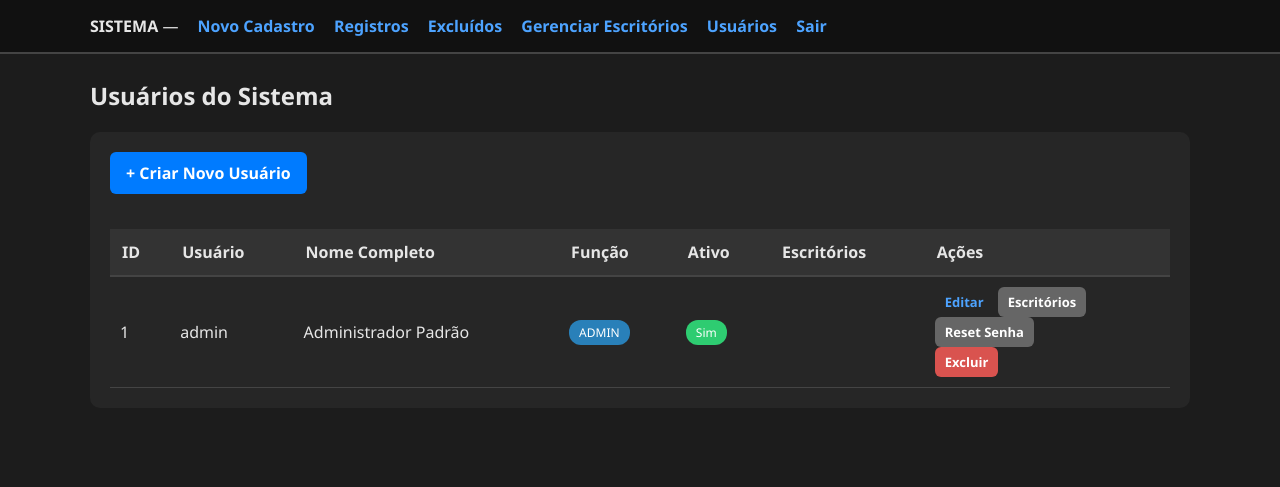
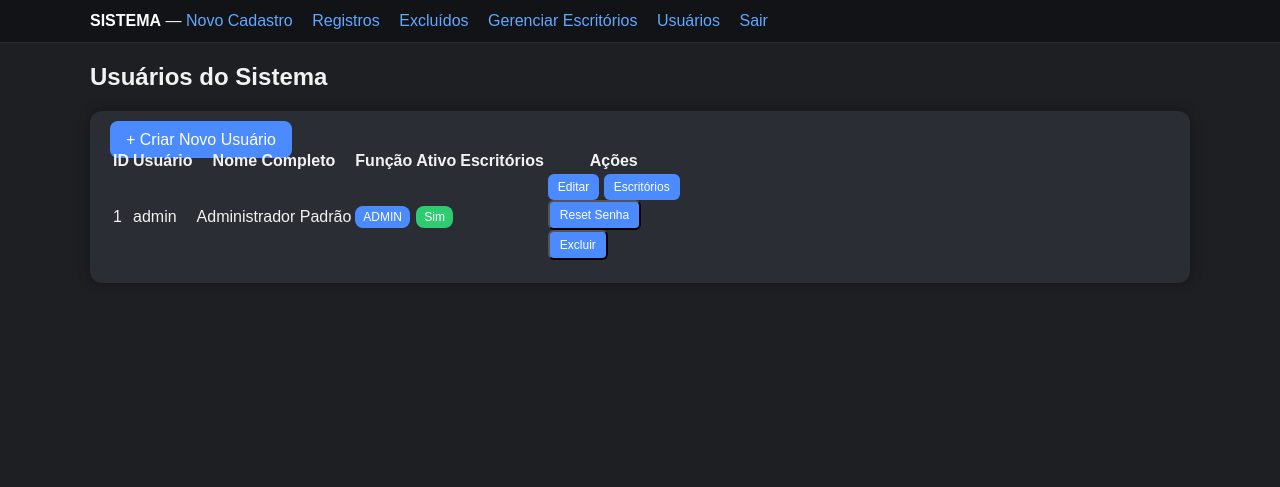
Before and after one commit to bponedev/TABELA-DE-CLIENTES, a Flask app: page /admin/users in a window 1280 px wide. Shown: the top 487 px of the page. Run offline with Flask 3, Linux system fonts and the light colour scheme; the visitor is signed in with stand-in values (Sample User, id 1); data comes from the database, SQL or seed files in the repository.

Commit message:
Refactor CSS for dark mode theme
Updated styles for dark mode theme, including background colors, padding, and border styles for various components.

```diff
--- a/static/style.css
+++ b/static/style.css
@@ -1,197 +1,168 @@
-/* =============================== */
-/*          RESET BÁSICO          */
-/* =============================== */
-
-* {
+/* ===================================================== */
+/*                 TEMA GERAL - DARK MODE               */
+/* ===================================================== */
+body {
+    background: #1d1f23;
+    color: #f2f2f2;
+    font-family: Arial, sans-serif;
     margin: 0;
     padding: 0;
-    box-sizing: border-box;
-    font-family: "Segoe UI", sans-serif;
-}
-
-body {
-    background: #1c1c1c;
-    color: #e6e6e6;
-    padding-bottom: 80px;
 }
 
 a {
-    color: #4da3ff;
+    color: #61a8ff;
     text-decoration: none;
 }
 
-a:hover {
-    text-decoration: underline;
+.container {
+    width: 95%;
+    margin: auto;
+    max-width: 1100px;
 }
 
 
-/* =============================== */
-/*            TOP BAR             */
-/* =============================== */
+/* ===================================================== */
+/*                     TOPBAR                            */
+/* ===================================================== */
 
 .topbar {
-    background: #111;
-    padding: 15px 0;
-    margin-bottom: 25px;
-    border-bottom: 2px solid #444;
+    background: #111317;
+    padding: 12px 0;
+    border-bottom: 1px solid #2a2d33;
 }
 
 .topbar a {
-    margin-left: 15px;
-    font-weight: bold;
+    margin-right: 15px;
+}
+
+.topbar strong {
+    color: #ffffff;
 }
 
 
-/* =============================== */
-/*            CONTAINER           */
-/* =============================== */
+/* ===================================================== */
+/*                       CARDS                           */
+/* ===================================================== */
 
-.container {
-    width: 90%;
-    max-width: 1100px;
-    margin: auto;
+.card {
+    background: #2a2d33;
+    padding: 20px;
+    border-radius: 12px;
+    margin-bottom: 20px;
+    box-shadow: 0 0 12px rgba(0,0,0,0.35);
+}
+
+.form-card label {
+    margin-top: 12px;
+    display: block;
+    font-size: 14px;
+}
+
+.form-card input,
+.form-card select,
+.form-card textarea {
+    width: 100%;
+    padding: 10px;
+    border-radius: 8px;
+    border: none;
+    margin-top: 5px;
+    background: #1f2126;
+    color: #fff;
+}
+
+textarea {
+    min-height: 75px;
 }
 
 
-/* =============================== */
-/*               CARD             */
-/* =============================== */
+/* ===================================================== */
+/*                       BOTÕES                          */
+/* ===================================================== */
 
-.card {
-    background: #262626;
-    padding: 20px;
-    border-radius: 10px;
-    margin-top: 20px;
+.btn-primary {
+    background: #4b8bff;
+    border: none;
+    padding: 10px 16px;
+    border-radius: 8px;
+    color: #fff;
+    cursor: pointer;
+    margin-top: 15px;
 }
 
-.dark-card {
-    background: #2e2e2e;
+.btn-secondary {
+    background: #383c44;
+    color: #ddd;
+    padding: 8px 14px;
+    border-radius: 6px;
+    display: inline-block;
+}
+
+.btn-danger {
+    background: #d44;
+    color: #fff;
+    padding: 8px 14px;
+    border-radius: 6px;
+}
+
+.btn-small {
+    background: #4b8bff;
+    padding: 6px 10px;
+    color: #fff;
+    border-radius: 6px;
+    font-size: 12px;
 }
 
 
-/* =============================== */
-/*        FORMULÁRIOS             */
-/* =============================== */
+/* ===================================================== */
+/*                     CHECKBOX GROUP                    */
+/* ===================================================== */
 
-label {
-    display: block;
-    margin-top: 12px;
-    font-weight: bold;
+.checkbox-group {
+    background: #24272d;
+    padding: 10px;
+    border-radius: 8px;
 }
 
-input[type="text"],
-input[type="date"],
-input[type="password"],
-select,
-textarea {
-    width: 100%;
-    padding: 10px;
-    background: #1c1c1c;
-    border: 1px solid #555;
-    color: #fff;
-    border-radius: 6px;
-    margin-top: 5px;
-}
-
-textarea {
-    min-height: 90px;
+.chkitem {
+    display: block;
+    margin-bottom: 8px;
 }
 
 
-/* =============================== */
-/*             BOTÕES             */
-/* =============================== */
-
-button,
-.btn-primary,
-.btn-secondary,
-.btn-danger,
-.btn-small {
-    padding: 10px 16px;
-    border-radius: 6px;
-    border: none;
-    cursor: pointer;
-    font-weight: bold;
-    display: inline-block;
-}
-
-.btn-primary {
-    background: #007bff;
-    color: #fff;
-}
-
-.btn-secondary {
-    background: #666;
-    color: #fff;
-}
-
-.btn-danger {
-    background: #d9534f;
-    color: #fff;
-}
-
-.btn-small {
-    padding: 6px 10px;
-    font-size: 13px;
-}
-
-
-/* =============================== */
-/*             TABELAS            */
-/* =============================== */
-
-table {
-    width: 100%;
-    border-collapse: collapse;
-    margin-top: 20px;
-}
-
-table th {
-    background: #333;
-    padding: 12px;
-    text-align: left;
-    border-bottom: 2px solid #444;
-}
-
-table td {
-    padding: 10px;
-    border-bottom: 1px solid #444;
-}
-
-
-/* =============================== */
-/*               BADGES           */
-/* =============================== */
+/* ===================================================== */
+/*                        BADGES                         */
+/* ===================================================== */
 
 .badge {
-    padding: 4px 10px;
-    border-radius: 12px;
+    padding: 4px 8px;
+    border-radius: 8px;
+    background: #444b58;
     font-size: 12px;
     display: inline-block;
     color: #fff;
 }
 
 .badge-owner {
-    background: #2980b9;
+    background: #4b8bff;
 }
 
 .badge-office {
-    background: #444;
+    background: #6a6d75;
 }
 
 
-/* =============================== */
-/*              TAG CHIPS         */
-/* =============================== */
+/* ===================================================== */
+/*                        TAGS                           */
+/* ===================================================== */
 
 .tag-chip {
+    padding: 4px 10px;
+    border-radius: 999px;
+    background: #555;
     display: inline-block;
-    padding: 5px 10px;
-    border-radius: 20px;
-    margin-right: 5px;
-    font-size: 12px;
-    color: #000;
-    font-weight: bold;
+    margin: 2px;
+    font-size: 11px;
+    color: #fff;
 }
 
 .tag-preview {
```
Also changed, not shown: other parts of static/style.css (+32 -20 lines).
